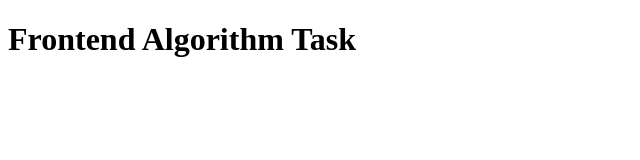
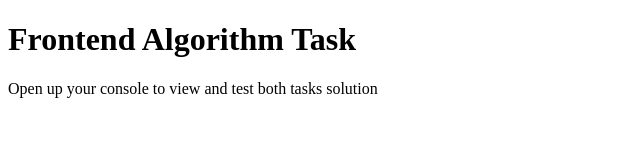
Before and after one commit to Paul-Tobiloba/Zuri-FE-Task-4, a plain HTML site: page index.html in a window 1280 px wide. Shown: the whole page, without its empty margins (0-640 px from the left). Drawn offline with Linux system fonts and the light colour scheme.

```diff
--- a/index.html
+++ b/index.html
@@ -8,6 +8,7 @@
 </head>
 <body>
     <h1>Frontend Algorithm Task</h1>
+    <p>Open up your console to view and test both tasks solution</p>
     <script src="task4.js"></script>
 </body>
 </html>
```
Also changed, not shown: 1 other file.
